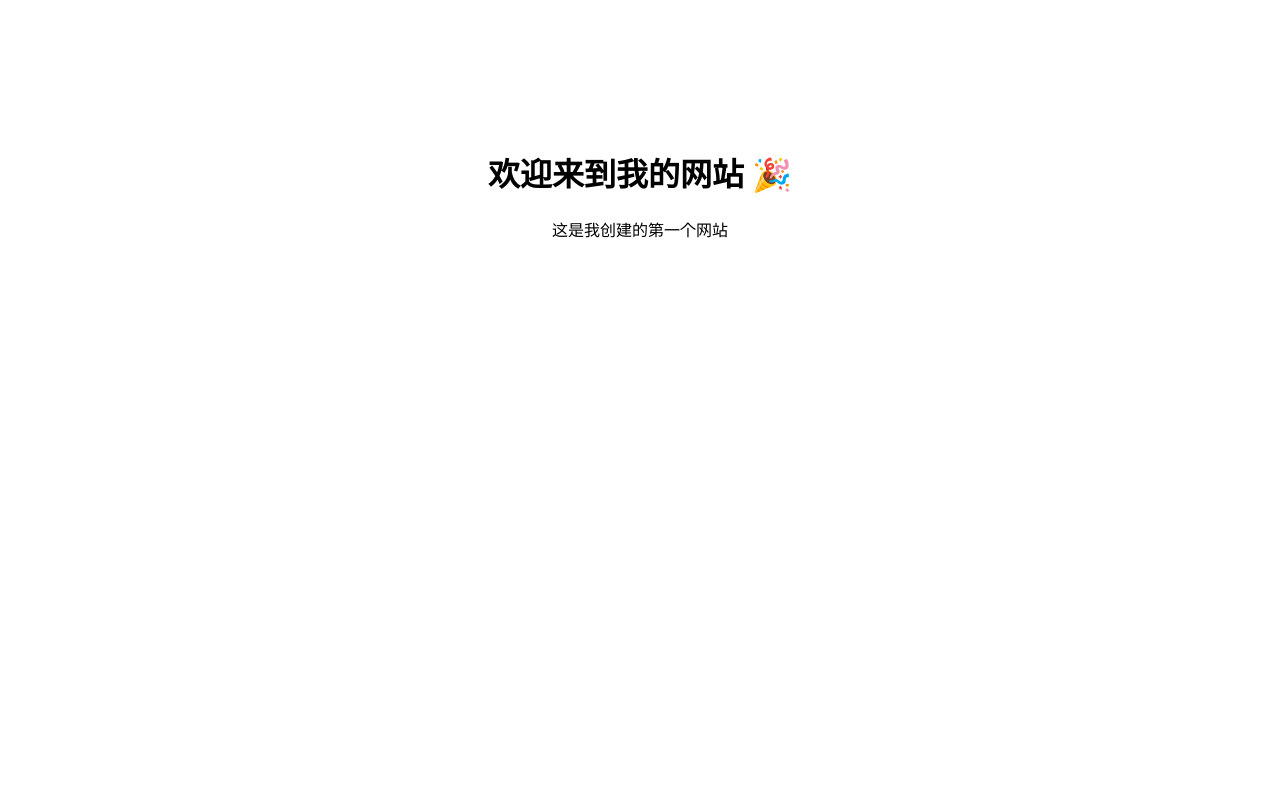
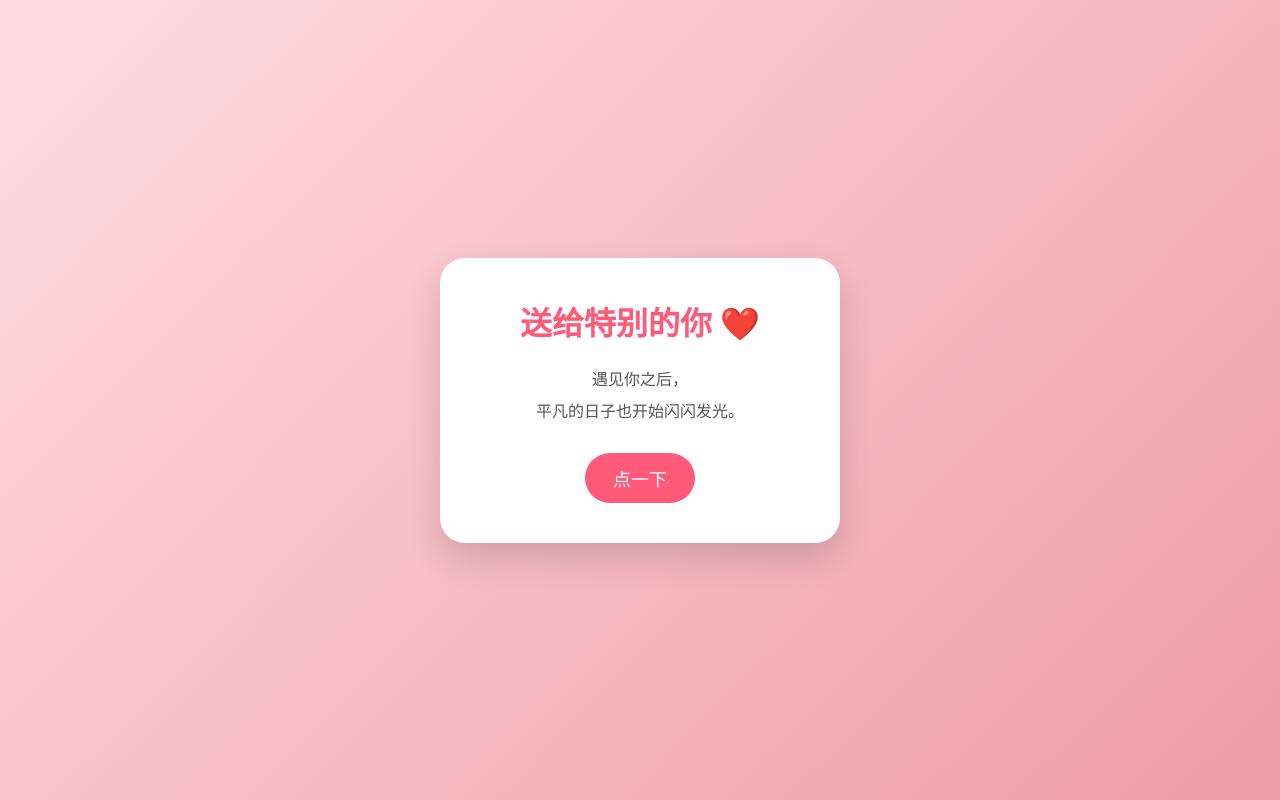
Before and after one commit to 13zt/13zt.github.io, a plain HTML site: page index.html in a window 1280 px wide. Drawn offline with Linux system fonts and the light colour scheme.

Commit message:
Update index.html

```diff
--- a/index.html
+++ b/index.html
@@ -1,15 +1,149 @@
 <!DOCTYPE html>
 <html>
+
 <head>
 <meta charset="UTF-8">
-<title>我的网站</title>
+<title>给你的小惊喜</title>
+
+<style>
+
+*{
+margin:0;
+padding:0;
+}
+
+body{
+
+height:100vh;
+
+display:flex;
+
+justify-content:center;
+
+align-items:center;
+
+background:
+linear-gradient(
+135deg,
+#ffdde1,
+#ee9ca7
+);
+
+font-family:
+"Microsoft YaHei";
+
+}
+
+.card{
+
+width:320px;
+
+padding:40px;
+
+background:white;
+
+border-radius:25px;
+
+text-align:center;
+
+box-shadow:
+0 15px 35px
+rgba(0,0,0,.15);
+
+}
+
+h1{
+
+color:#ff5a7a;
+
+margin-bottom:20px;
+
+}
+
+p{
+
+line-height:2;
+
+color:#555;
+
+}
+
+button{
+
+margin-top:25px;
+
+padding:12px 28px;
+
+border:none;
+
+border-radius:999px;
+
+background:#ff5a7a;
+
+color:white;
+
+font-size:18px;
+
+}
+
+#text{
+
+margin-top:25px;
+
+display:none;
+
+color:#ff4f73;
+
+font-size:20px;
+
+}
+
+</style>
+
 </head>
 
-<body style="text-align:center;padding-top:120px">
+<body>
 
-<h1>欢迎来到我的网站 🎉</h1>
+<div class="card">
 
-<p>这是我创建的第一个网站</p>
+<h1>送给特别的你 ❤️</h1>
+
+<p>
+
+遇见你之后，<br>
+
+平凡的日子也开始闪闪发光。
+
+</p>
+
+<button onclick="show()">
+
+点一下
+
+</button>
+
+<div id="text">
+
+我喜欢你 🌷
+
+</div>
+
+</div>
+
+<script>
+
+function show(){
+
+document
+.getElementById("text")
+.style
+.display
+="block"
+
+}
+
+</script>
 
 </body>
+
 </html>
```
